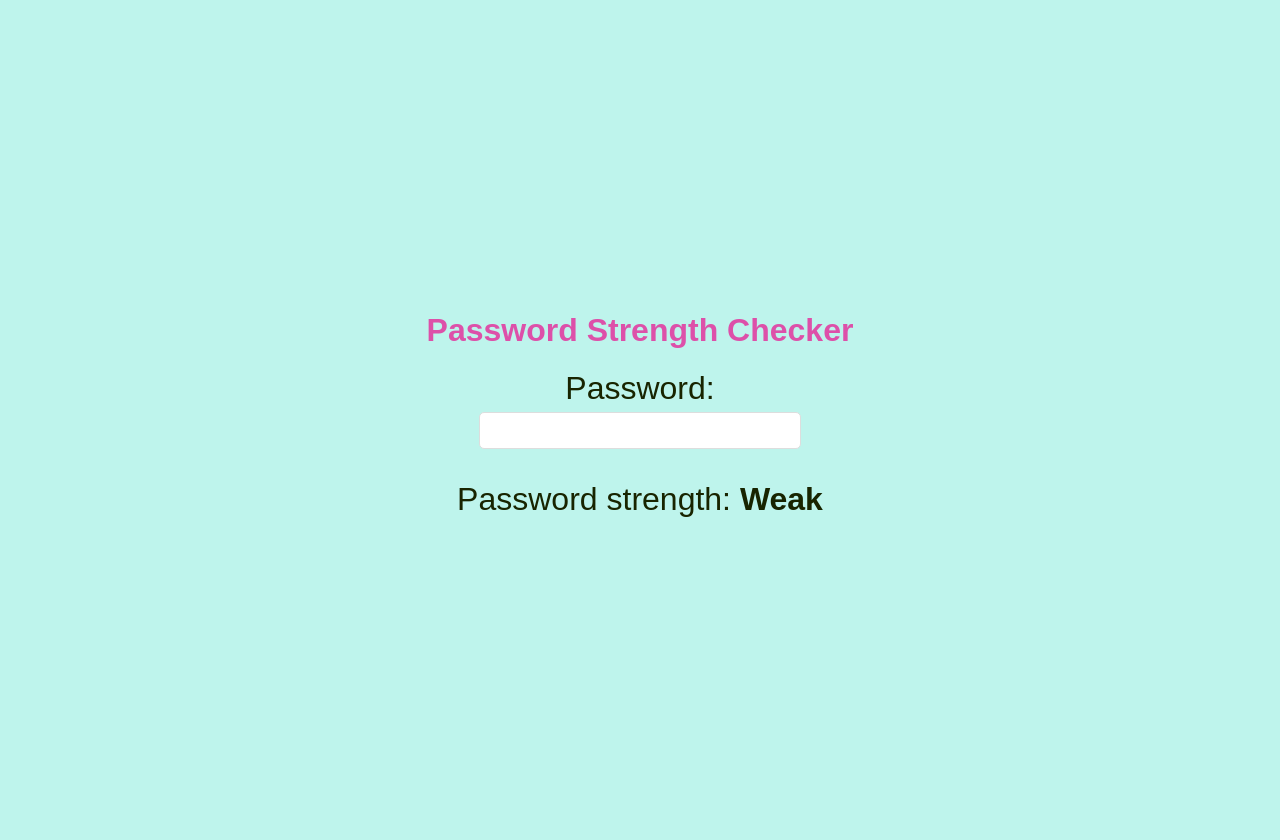
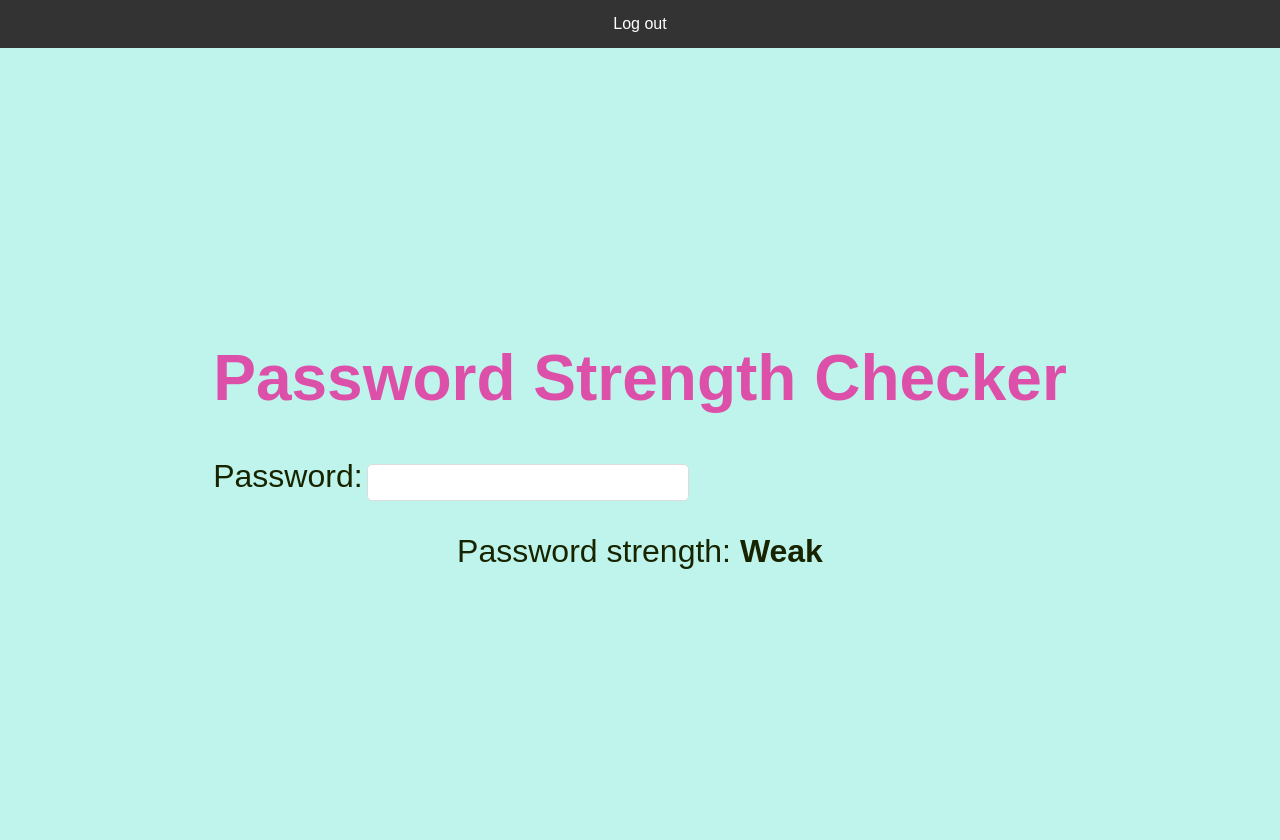
Before and after one commit to sakkarin31/web_101, a Flask app: page /home in a window 1280 px wide. Run offline with Flask 3, Linux system fonts and the light colour scheme.

Commit message:
buttom logout

```diff
--- a/templates/index.html
+++ b/templates/index.html
@@ -20,6 +20,7 @@
         }
         h1 {
             color: #dd50a9;
+            font-size: 64px;
         }
         label, p {
             font-size: 32px;
@@ -49,13 +50,38 @@
         .Strong {
             color: #68ff68;
         }
+        .tab-bar {
+            position: fixed;
+            top: 0;
+            left: 0;
+            width: 100%;
+            background-color: #333;
+            color: white;
+            padding: 10px 0;
+            display: flex;
+            justify-content: space-around;
+            box-sizing: border-box;
+        }
+        .tab-bar a, .tab-bar button {
+            color: white;
+            text-decoration: none;
+            padding: 5px 10px;
+            background-color: transparent;
+            border: none;
+            cursor: pointer;
+        }
     </style>
 </head>
 <body>
-    <h1>Password Strength Checker</h1>
-    <label for="password">Password:</label>
-    <input type="password" id="password" oninput="checkPasswordStrength()">
-    <p id="passwordStrength">Password strength: <span id="strengthText">Weak</span></p>
+    <div class="tab-bar">
+        <a href="login">Log out</a>
+    </div>
+    <div style="margin-top: 60px;">
+        <h1>Password Strength Checker</h1>
+        <label for="password">Password:</label>
+        <input type="password" id="password" oninput="checkPasswordStrength()">
+        <p id="passwordStrength">Password strength: <span id="strengthText">Weak</span></p>
+    </div>
 
     <script>
         function checkPasswordStrength() {
@@ -90,8 +116,6 @@
 
             return score;
         }
-
-
     </script>
 </body>
 </html>
```
